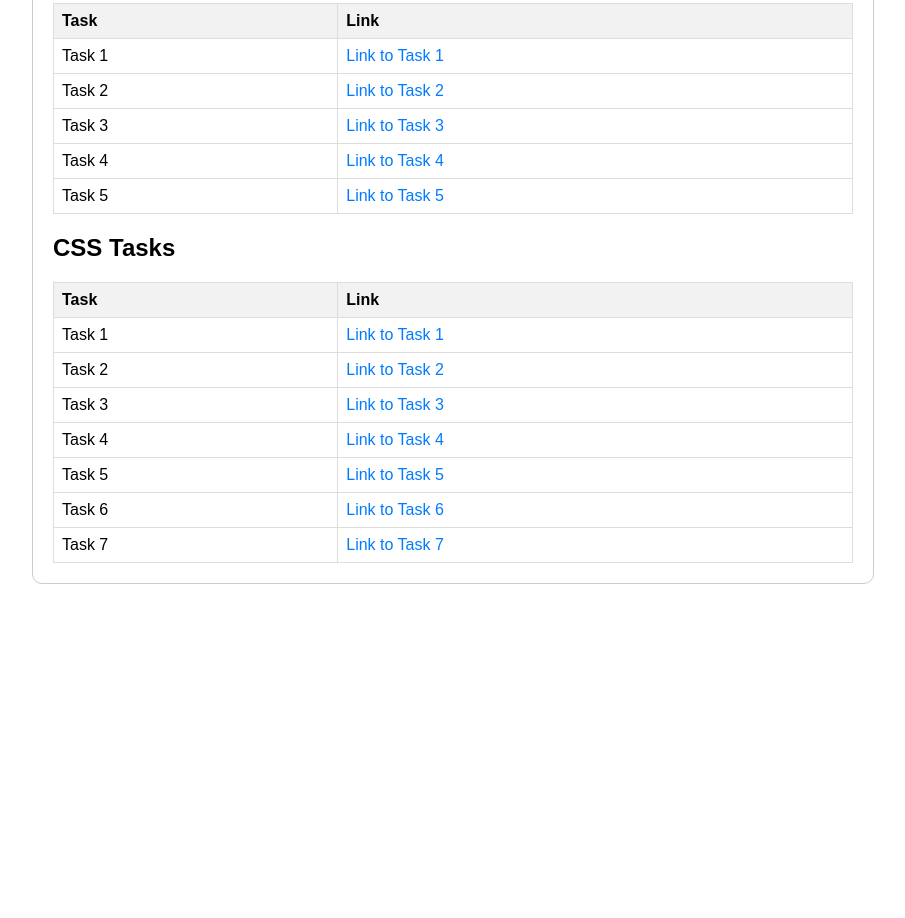
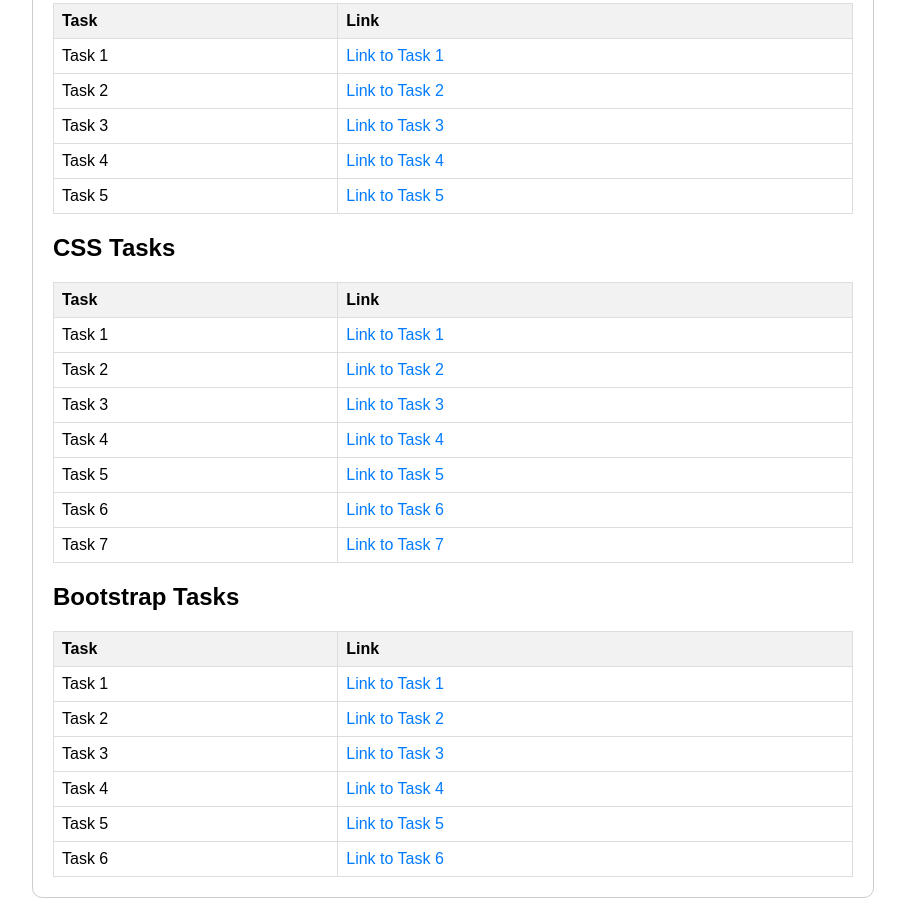
Before and after one commit to Gopesh111/Mern_tasks, a plain HTML site: page index.html in a window 1280 px wide. Shown: the part 272-1190 px from the top of the page, without its empty margins (187-1092 px from the left). Before the commit the page ends 876 px from the top, so only its background shows below. Drawn offline with Linux system fonts and the light colour scheme.

Commit message:
Update index.html

```diff
--- a/index.html
+++ b/index.html
@@ -101,5 +101,37 @@
             <td><a href="css/seven.html">Link to Task 7</a></td>
         </tr>
     </table>
+
+    <h2>Bootstrap Tasks</h2>
+    <table>
+        <tr>
+            <th>Task</th>
+            <th>Link</th>
+        </tr>
+        <tr>
+            <td>Task 1</td>
+            <td><a href="bootstrap/b1.html">Link to Task 1</a></td>
+        </tr>
+        <tr>
+            <td>Task 2</td>
+            <td><a href="bootstrap/b2.html">Link to Task 2</a></td>
+        </tr>
+        <tr>
+            <td>Task 3</td>
+            <td><a href="bootstrap/b3.html">Link to Task 3</a></td>
+        </tr>
+        <tr>
+            <td>Task 4</td>
+            <td><a href="bootstrap/b4.html">Link to Task 4</a></td>
+        </tr>
+        <tr>
+            <td>Task 5</td>
+            <td><a href="bootstrap/b5.html">Link to Task 5</a></td>
+        </tr>
+        <tr>
+            <td>Task 6</td>
+            <td><a href="bootstrap/b6.html">Link to Task 6</a></td>
+        </tr>
+    </table>
 </body>
 </html>
```
